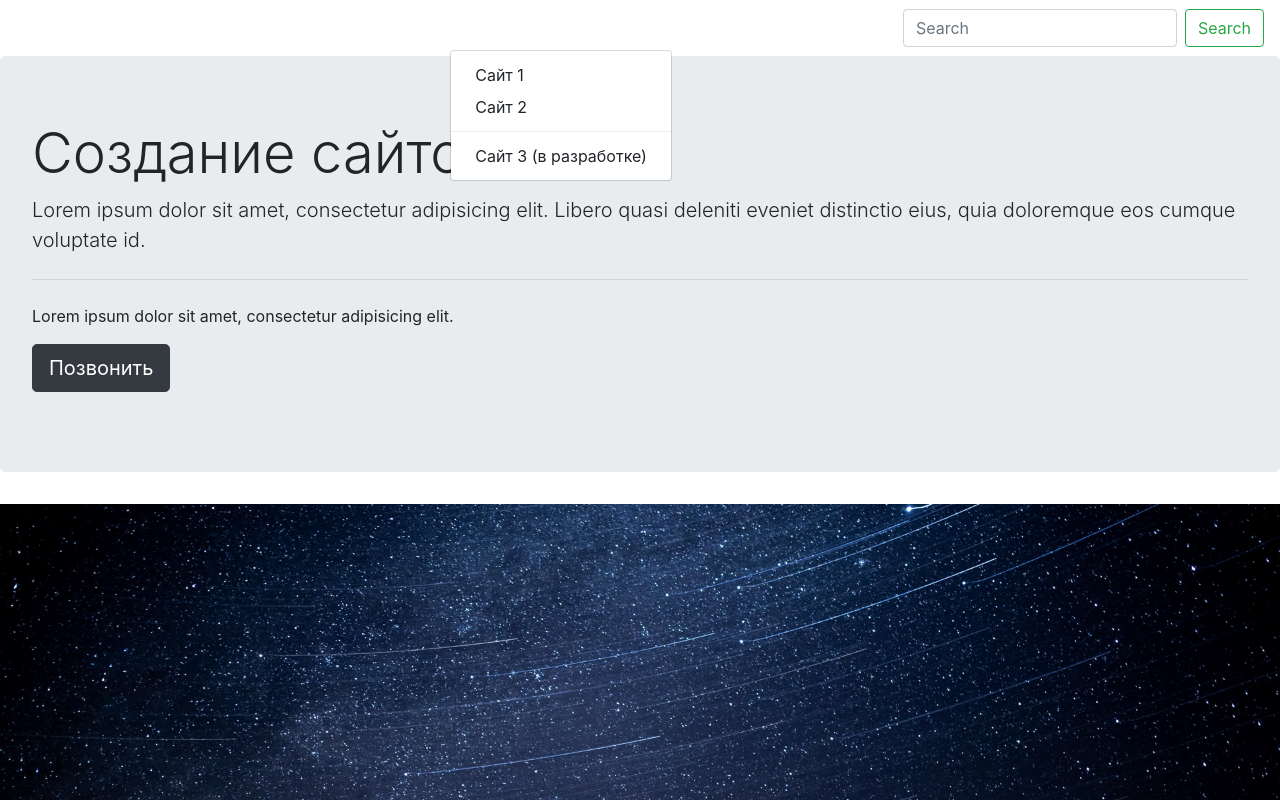
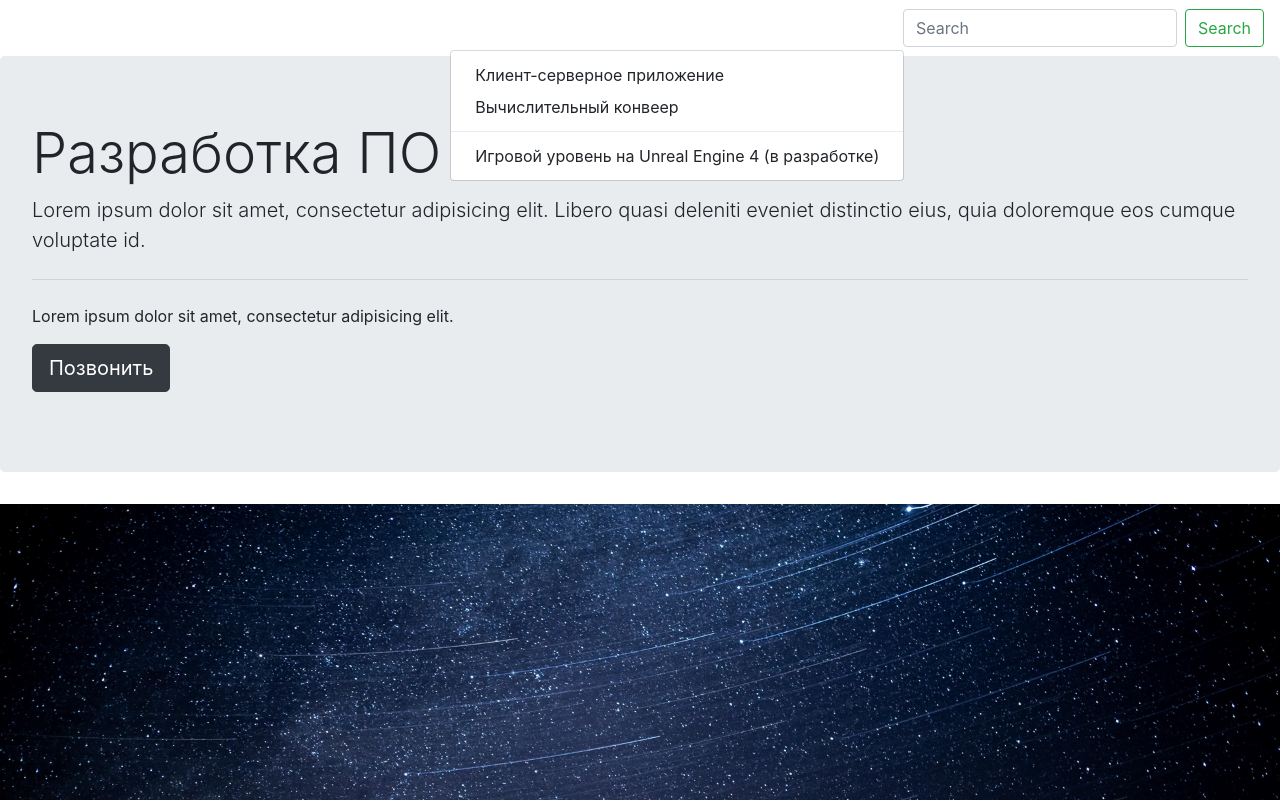
Before and after one commit to fug0/fug0.github.io, a plain HTML site: page index.html in a window 1280 px wide. Both pictures are taken after a click on the button "Проекты". Shown: the top 800 px of the page. Drawn offline with nearby package versions, Linux system fonts and the light colour scheme.

Commit message:
added refs for projects

```diff
--- a/index.html
+++ b/index.html
@@ -33,10 +33,10 @@
 		          Проекты
 		        </a>
 		        <div class="dropdown-menu" aria-labelledby="navbarDropdown">
-		          <a class="dropdown-item" href="#">Сайт 1</a>
-		          <a class="dropdown-item" href="#">Сайт 2</a>
+		          <a class="dropdown-item" href="https://github.com/fug0/ClientServerApp">Клиент-серверное приложение</a>
+		          <a class="dropdown-item" href="https://github.com/fug0/ComputionalConveyer">Вычислительный конвеер</a>
 		          <div class="dropdown-divider"></div>
-		          <a class="dropdown-item" href="#">Сайт 3 (в разработке)</a>
+		          <a class="dropdown-item" href="#">Игровой уровень на Unreal Engine 4 (в разработке)</a>
 		        </div>
 		      </li>
 		    </ul>
@@ -47,7 +47,7 @@
 		  </div>
 		</nav>
 		<div class="jumbotron">
-		  <h2 class="display-4">Создание сайтов</h2>
+		  <h2 class="display-4">Разработка ПО</h2>
 		  <p class="lead">Lorem ipsum dolor sit amet, consectetur adipisicing elit. Libero quasi deleniti eveniet distinctio eius, quia doloremque eos cumque voluptate id.</p>
 		  <hr class="my-4">
 		  <p>Lorem ipsum dolor sit amet, consectetur adipisicing elit.</p>
```
